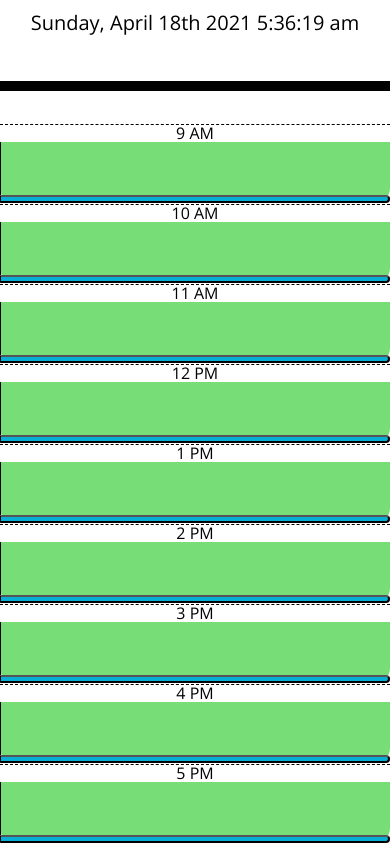
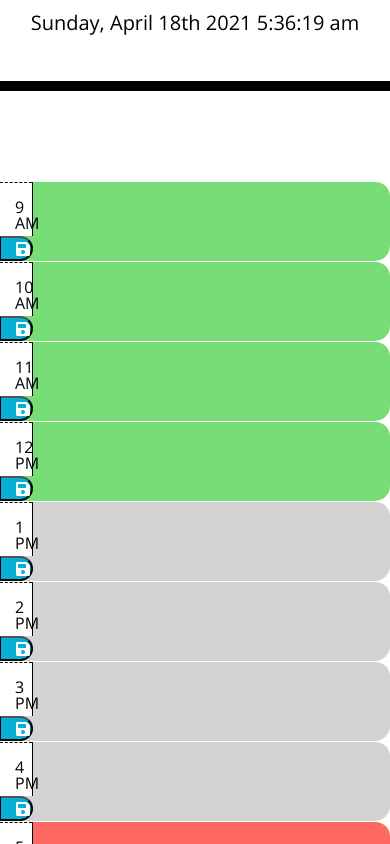
Before and after one commit to reisnern/Challenge-5-Work-Day-Scheduler, a plain HTML site: page Develop/index.html in a window 390 px wide. Shown: the part 256-1100 px from the top of the page. Drawn offline with nearby package versions, Linux system fonts and the light colour scheme.

Commit message:
Fixed stylesheet for pages

```diff
--- a/Develop/assets/js/script.js
+++ b/Develop/assets/js/script.js
@@ -1,54 +1,73 @@
-var currentDay =$("#currentDay")
-//var currentDay = querySelector("#currentDay")
-var today = moment().format("dddd, MMMM Do YYYY h:mm:ss a")
-//Create line three
-currentDay.append(today)
-var saveBtn = $(".saveBtn")
-//var saveBtn = document.querySelector(".saveBtn")
-var update = setInterval(updatetime, 3600000)
-//Keep track of time in milliseconds
+//Start Time Display
+var Displaytime =$("#currentDay")
+var now = moment().format("dddd, MMMM Do YYYY h:mm:ss a")
 
-$(document).ready(function(){
-//jQuery detects this state of readiness
+Displaytime.text(now);
 
-//Start Parent and Sibling relationship functions
-$(saveBtn).on("click", function(){
-    var time = $(this).parent().attr("id")
-    // pull parent of 9am so no loop is required
-    var textcontainer = $(this).siblings(".input").val()
-    // value from textcontainer, this is the sibling of "timeclock" as well
-    localStorage.setItem(timeclock, textcontainer);
-    //set key, value
-})})
-
-//Start Updating for time and all hours
 function updatetime() {
 
     var current = moment().hour();
     //console.log(current)
-    $(".time-block").each(function() {
-        var hour = parseInt($(this).attr("id").split("-")[1]);
-        if (hour < current) {
-            $(this).addClass("past")
-        } else if (hour === current) {
-            $(this).removeClass("past")
+
+    var timeblocks = $(".time-block");
+
+    timeblocks.each(function() {
+
+        var hour = parseInt($(this).attr("id"));
+
+
+        if (current > hour) {
+            $(this).addClass("past");
+            // console.log('Status', '${hour} - Past');
+        } else if (current === hour) {
             $(this).addClass("present")
-        } else { (hour > current)
-            $(this).removeClass("past")
-            $(this).removeClass("present")
-            $(this).addClass("future")
-            //console.log(hour)
+            // console.log('Status', '${hour} - Present')
+        } else {
+            $(this).addClass("future");
+            //console.log('Status', '{hour} - Present');
         }
-    })}
-
-$("#9am .input").val(localStorage.getItem("9am"))
-$("#10am .input").val(localStorage.getItem("10am"))
-$("#11am .input").val(localStorage.getItem("11am"))
-$("#12pm .input").val(localStorage.getItem("12pm"))
-$("#1pm .input").val(localStorage.getItem("1pm"))
-$("#2pm .input").val(localStorage.getItem("2pm"))
-$("#3pm .input").val(localStorage.getItem("3pm"))
-$("#4pm .input").val(localStorage.getItem("4pm"))
-$("#5pm .input").val(localStorage.getItem("5pm"))
+    })
+}
 
 updatetime();
+
+
+    //Save Start
+var saveBtn = $(".saveBtn")
+
+saveBtn.click(function(event) {
+    event.preventDefault();
+
+    var timeblocks = $(this).parent().attr("id");
+    var inputs = $(this).siblings(".input").val().trim();
+
+    localStorage.setItem(timeblocks, JSON.stringify(inputs));
+    //console.log(timeblocks, input);
+
+    var alert = $(".alert");
+
+    alert.addClass("show");
+    setTimeout(function () {
+        alert.removeClass("show");
+    }, 1000);
+})
+
+// Start Timeblock Formating
+
+//Start Showing Time Data
+function showtimedata() {
+    var timeblocks = $(".time-block");
+
+    timeblocks.each(function() {
+        // Access input associated with timeblocksid
+        var timeblocksid = $(this).attr("id");
+        var inputs = JSON.parse(localStorage.getItem(timeblocksid));
+
+        if (inputs !== null) {
+            $(this).children(".input").val(input);
+            //console.log(timeblocksid, input);
+        }
+    })
+}
+
+showtimedata();
--- a/Develop/index.html
+++ b/Develop/index.html
@@ -29,64 +29,69 @@
       <p id="currentDay" class="lead"></p>
     </header>
     <div class="container">
+
+      <!-- Saved -->
+      <div class="alert alert-success fade" role="alert">
+        Saved to localStorage <i class="fas fa-check-square"></i>
+      </div>
       <!-- time-block Start -->
     <div id="9am" class="row time-block">
-      <div class="col-md-1 hour"> 9 AM </div>
-      <textarea id="user-input" class="input col-md-10"></textarea>
-      <button class="saveBtn col-md-1"></button>
+      <div class="col-1 hour"> 9 AM </div>
+      <textarea  class="input col-10"></textarea>
+      <button class="saveBtn col-1"><i class="fas fa-save"></i></button>
     </div>
 
     <div id="10am" class="row time-block">
-      <div class="col-md-1 hour"> 10 AM </div>
-      <textarea id="user-input" class="input col-md-10"></textarea>
-      <button class="saveBtn col-md-1"></button>
+      <div class="col-1 hour"> 10 AM </div>
+      <textarea  class="input col-10"></textarea>
+      <button class="saveBtn col-1"><i class="fas fa-save"></i></button>
     </div>
 
     <div id="11am" class="row time-block">
-      <div class="col-md-1 hour"> 11 AM </div>
-      <textarea id="user-input" class="input col-md-10"></textarea>
-      <button class="saveBtn col-md-1"></button>
+      <div class="col-1 hour"> 11 AM </div>
+      <textarea class="input col-10"></textarea>
+      <button class="saveBtn col-1"><i class="fas fa-save"></i></button>
     </div>
 
     <div id="12pm" class="row time-block">
-      <div class="col-md-1 hour"> 12 PM </div>
-      <textarea id="user-input" class="input col-md-10"></textarea>
-      <button class="saveBtn col-md-1"></button>
+      <div class="col-1 hour"> 12 PM </div>
+      <textarea class="input col-10"></textarea>
+      <button class="saveBtn col-1"><i class="fas fa-save"></i></button>
     </div>
 
     <div id="1pm" class="row time-block">
-      <div class="col-md-1 hour"> 1 PM </div>
-      <textarea id="user-input" class="input col-md-10"></textarea>
-      <button class="saveBtn col-md-1"></button>
+      <div class="col-1 hour"> 1 PM </div>
+      <textarea class="input col-10"></textarea>
+      <button class="saveBtn col-1"><i class="fas fa-save"></i></button>
     </div>
 
     <div id="2pm" class="row time-block">
-      <div class="col-md-1 hour"> 2 PM </div>
-      <textarea id="user-input" class="input col-md-10"></textarea>
-      <button class="saveBtn col-md-1"></button>
+      <div class="col-1 hour"> 2 PM </div>
+      <textarea class="input col-10"></textarea>
+      <button class="saveBtn col-1"><i class="fas fa-save"></i></button>
     </div>
 
     <div id="3pm" class="row time-block">
-      <div class="col-md-1 hour"> 3 PM </div>
-      <textarea id="user-input" class="input col-md-10"></textarea>
-      <button class="saveBtn col-md-1"></button>
+      <div class="col-1 hour"> 3 PM </div>
+      <textarea class="input col-10"></textarea>
+      <button class="saveBtn col-1"><i class="fas fa-save"></i></button>
     </div>
 
     <div id="4pm" class="row time-block">
-      <div class="col-md-1 hour"> 4 PM </div>
-      <textarea id="user-input" class="input col-md-10"></textarea>
-      <button class="saveBtn col-md-1"></button>
+      <div class="col-1 hour"> 4 PM </div>
+      <textarea class="input col-10"></textarea>
+      <button class="saveBtn col-1"><i class="fas fa-save"></i></button>
     </div>
 
 
     <div id="5pm" class="row time-block">
-      <div class="col-md-1 hour"> 5 PM </div>
-      <textarea class="input col-md-10"></textarea>
-      <button class="saveBtn col-md-1"></button>
+      <div class="col-1 hour"> 5 PM </div>
+      <textarea class="input col-10"></textarea>
+      <button class="saveBtn col-1"><i class="fas fa-save"></i></button>
     </div>
     </div>
 
-
+<!-- Javascript Start -->
     <script src="https://code.jquery.com/jquery-3.4.1.min.js"></script>
     <script src="https://cdnjs.cloudflare.com/ajax/libs/moment.js/2.24.0/moment.min.js"></script>
     <script src="assets/js/script.js"></script>
```
